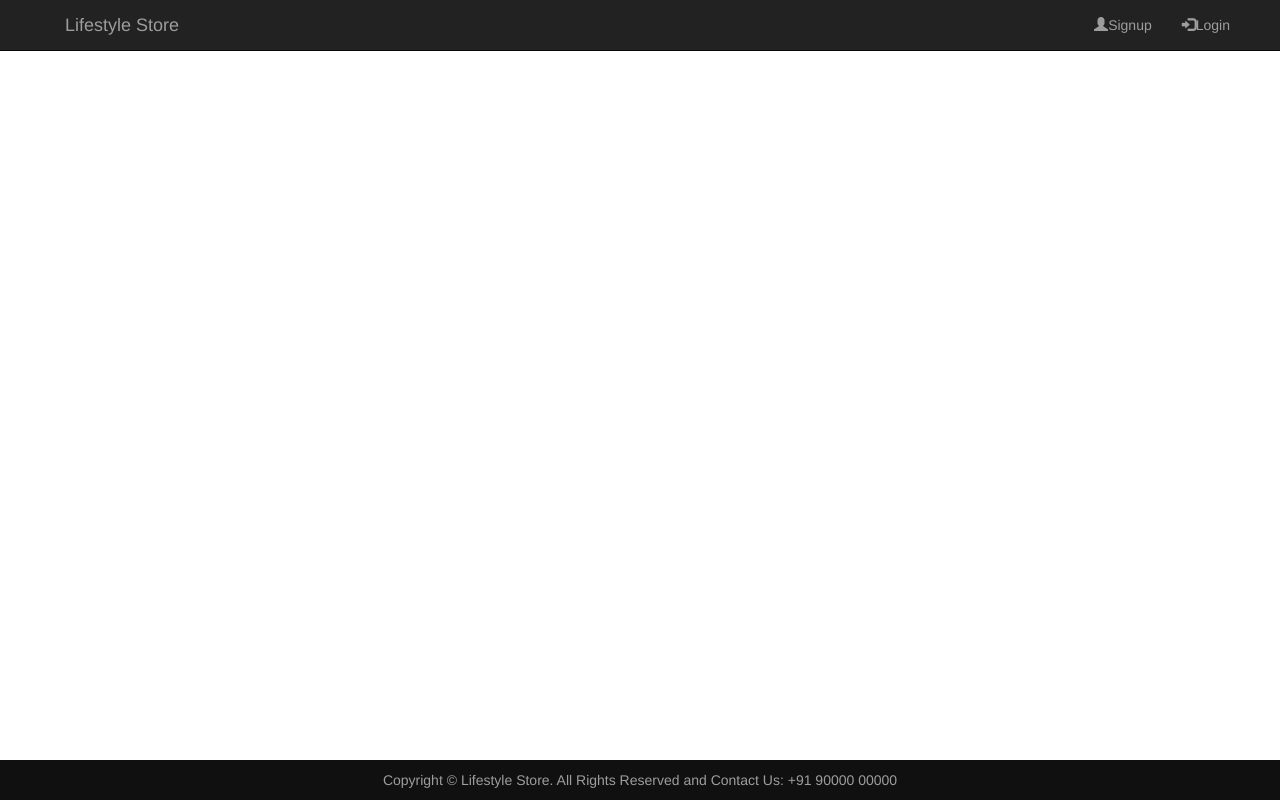
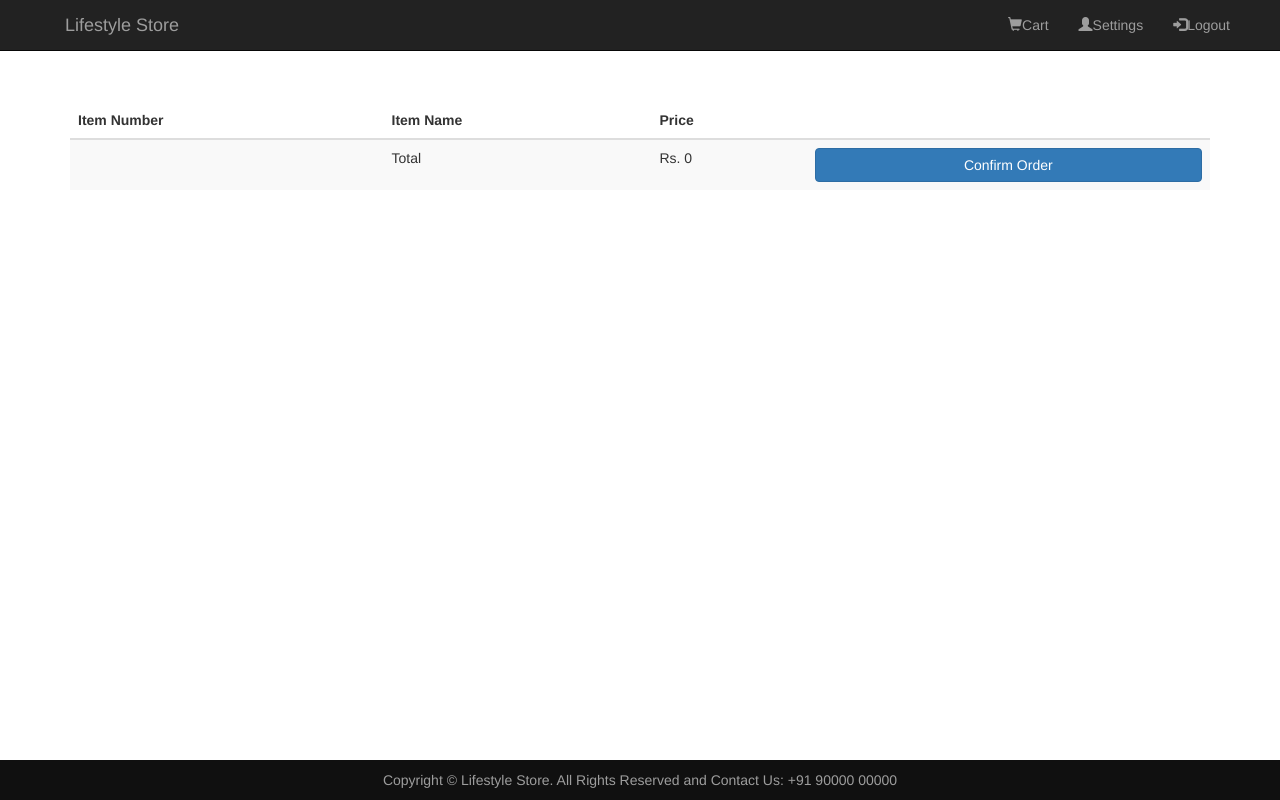
Before and after one commit to NamanSehgal/LifestyleStore_Bootstrap, a plain HTML site: page cart.html in a window 1280 px wide. Drawn offline with nearby package versions, Linux system fonts and the light colour scheme.

Commit message:
Add files via upload

```diff
--- a/cart.html
+++ b/cart.html
@@ -44,11 +44,32 @@
         </div>
         <div class="collapse navbar-collapse" id="myNavbar">
           <ul class="nav navbar-nav navbar-right">
-            <li><a href="signup.html"><span class="glyphicon glyphicon-user"></span>Signup</a></li>
-            <li><a href="login.html"><span class="glyphicon glyphicon-log-in"></span>Login</a></li>
+            <li><a href="cart.html"><span class="glyphicon glyphicon-shopping-cart"></span>Cart</a></li>
+            <li><a href="settings.html"><span class="glyphicon glyphicon-user"></span>Settings</a></li>
+            <li><a href="login.html"><span class="glyphicon glyphicon-log-in"></span>Logout</a></li>
           </ul>
         </div>
       </nav>
+      <div class="container" style="padding-top:8%;">
+        <table class="table table-striped">
+    <thead>
+      <tr>
+        <th>Item Number</th>
+        <th>Item Name</th>
+        <th>Price</th>
+        <th></th>
+      </tr>
+    </thead>
+    <tbody>
+      <tr>
+        <td></td>
+        <td>Total</td>
+        <td>Rs. 0</td>
+        <td><button type="submit" class="btn btn-primary btn-block">Confirm Order</button></td>
+      </tr>
+    </tbody>
+  </table>
+      </div>
       <footer>
         <div class="container">
         <center>Copyright © Lifestyle Store. All Rights Reserved and Contact Us: +91 90000 00000</center>
```
